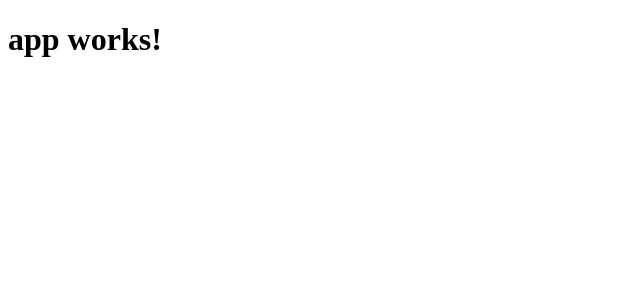
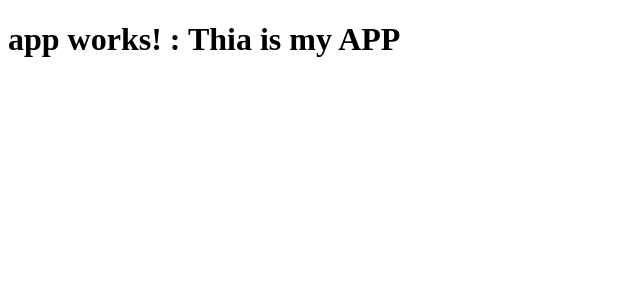
Before and after one commit to bomb0069/ng2_learning, an Angular app: page / in a window 1280 px wide. Shown: the top 300 px of the page, without its empty margins (0-640 px from the left). Built offline with nearby package versions, Linux system fonts and the light colour scheme.

Commit message:
add message into homepage

```diff
--- a/src/app/app.component.html
+++ b/src/app/app.component.html
@@ -1,3 +1,3 @@
 <h1>
-  {{title}}
+  {{title}} : Thia is my APP
 </h1>
```
